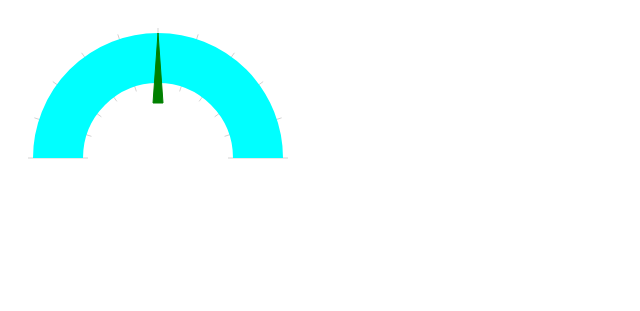
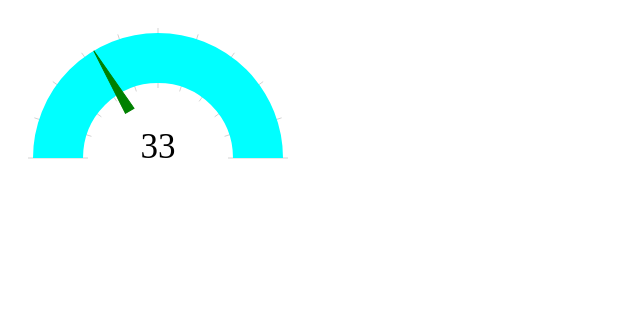
Before and after one commit to creightons/svg-gauge, a plain HTML site: page gauge.html in a window 1280 px wide. Shown: the whole page, without its empty margins (0-640 px from the left). Drawn offline with Linux system fonts and the light colour scheme.

Commit message:
Added a reading value and animated the rotation of the needle

```diff
--- a/gauge.html
+++ b/gauge.html
@@ -4,7 +4,7 @@
 	<meta charset='utf-8'>
 </head>
 <body>
-	<svg id='palette' width='300' height='300' />
+	<svg id='palette' width='300' height='160' />
 	<script src='gauge.js'></script>
 </body>
 </html>
--- a/gauge.js
+++ b/gauge.js
@@ -106,16 +106,39 @@ var x = 150,
 	arcSections = 1,
 	tickLength = 60,
 	tickCount = 10;
+function drawGauge(x, y, radius, arcWidth, arcGap, arcSections, tickLength, tickCount) {
+	var ticks = getTicks(x, y, radius, tickLength, tickCount);
+	var arc = getArc(x, y, radius, arcGap, arcWidth, arcSections);
+	var triangle = "<path id='needle' d='M145 95 L150 25 L155 95 Z' fill='green' stroke='green' stroke-width='1' />";
+	var reading = "<text id='reading' x='" + x + "' y='" + y + "' text-anchor='middle' font-size='35' />";
+	var palette = document.querySelector('#palette');
 
-var ticks = getTicks(x, y, radius, tickLength, tickCount);
-var arc = getArc(x, y, radius, arcGap, arcWidth, arcSections);
+	palette.innerHTML = '';
+	palette.innerHTML += ticks;
+	palette.innerHTML += arc;
+	palette.innerHTML += triangle;
+	palette.innerHTML += reading;
+}
 
-var palette = document.querySelector('#palette');
-palette.innerHTML = '';
-palette.innerHTML += ticks;
-palette.innerHTML += arc;
+drawGauge(x, y, radius, arcWidth, arcGap, arcSections, tickLength, tickCount);
 
+var needle = document.getElementById('needle'),
+	reading = document.getElementById('reading');
 
-var triangle = "<path d='M145 95 L150 25 L155 95 Z' fill='green' stroke='green' stroke-width='1' />";
+needle.style.transform = 'rotate(-90deg)';
+needle.style.transformOrigin =`${x}px ${y}px`;
+needle.style.transition = 'transform 0.7s';
+reading.innerHTML = '0';
 
-palette.innerHTML += triangle;
+function changeAngle(needle, reading) {
+	// Subtract .5 from the random number to make the angle
+	// vary between -90deg and 90deg.
+	var angle = 180 * (Math.random() - 0.5);
+	// Convert angle to a value from 0 to 100.
+	// Also, need to make sure angle ranges from 0 to 180.
+	var value = (angle + 90) * 100 / 180;
+	needle.style.transform = `rotate(${angle}deg)`;
+	reading.innerHTML = value.toFixed();
+}
+
+setInterval(function() { changeAngle(needle, reading); }, 2000);
```
